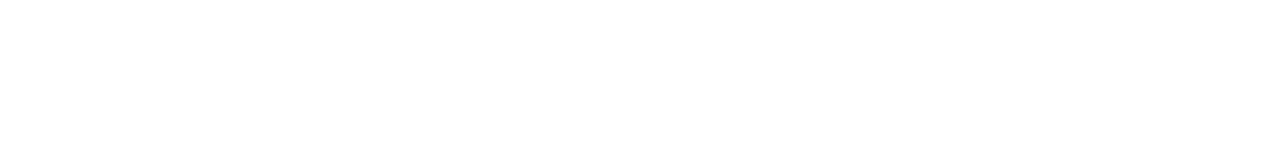
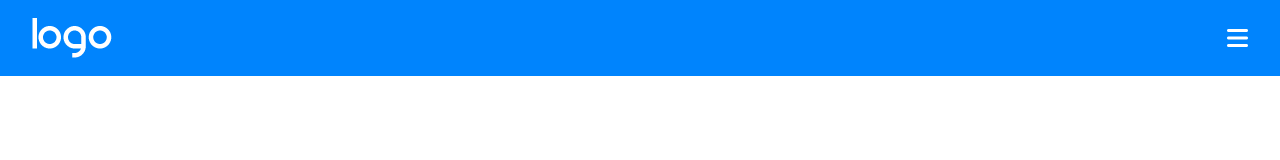
Before and after one commit to mlietti1/htmlcss-responsive-layout, a plain HTML site: page index.html in a window 1280 px wide. Drawn offline with Linux system fonts and the light colour scheme.

Commit message:
added header

```diff
--- a/css/style.css
+++ b/css/style.css
@@ -0,0 +1,36 @@
+* {
+    margin: 0;
+    padding: 0;
+    box-sizing: border-box;
+}
+
+/* UTILITIES */
+
+.d-flex {
+    display: flex;
+}
+
+.justify-sb {
+    justify-content: space-between;
+}
+
+.align-center {
+    align-items: center;
+}
+
+/* HEADER */
+
+header {
+    height: 4.75rem;
+    background-color: #0084fd;
+    padding: 1rem 2rem;
+    color: white;
+}
+
+header .logo {
+    width: 80px;
+}
+
+header .fa-bars {
+    font-size: 1.5rem;
+}
--- a/index.html
+++ b/index.html
@@ -4,9 +4,15 @@
     <meta charset="UTF-8">
     <meta http-equiv="X-UA-Compatible" content="IE=edge">
     <meta name="viewport" content="width=device-width, initial-scale=1.0">
-    <title>Document</title>
+    <link rel="stylesheet" href="https://cdnjs.cloudflare.com/ajax/libs/font-awesome/6.2.0/css/all.min.css" integrity="sha512-xh6O/CkQoPOWDdYTDqeRdPCVd1SpvCA9XXcUnZS2FmJNp1coAFzvtCN9BmamE+4aHK8yyUHUSCcJHgXloTyT2A==" crossorigin="anonymous" referrerpolicy="no-referrer" />
+    <link rel="stylesheet" href="css/style.css">
+    <title>Responsive Layout</title>
 </head>
 <body>
-
+    <!-- header -->
+    <header class="d-flex justify-sb align-center">
+        <img class="logo" src="img/logo.png" alt="logo">
+        <i class="fa-solid fa-bars"></i>
+    </header>
 </body>
 </html>
```
Also changed, not shown: 1 other file.
